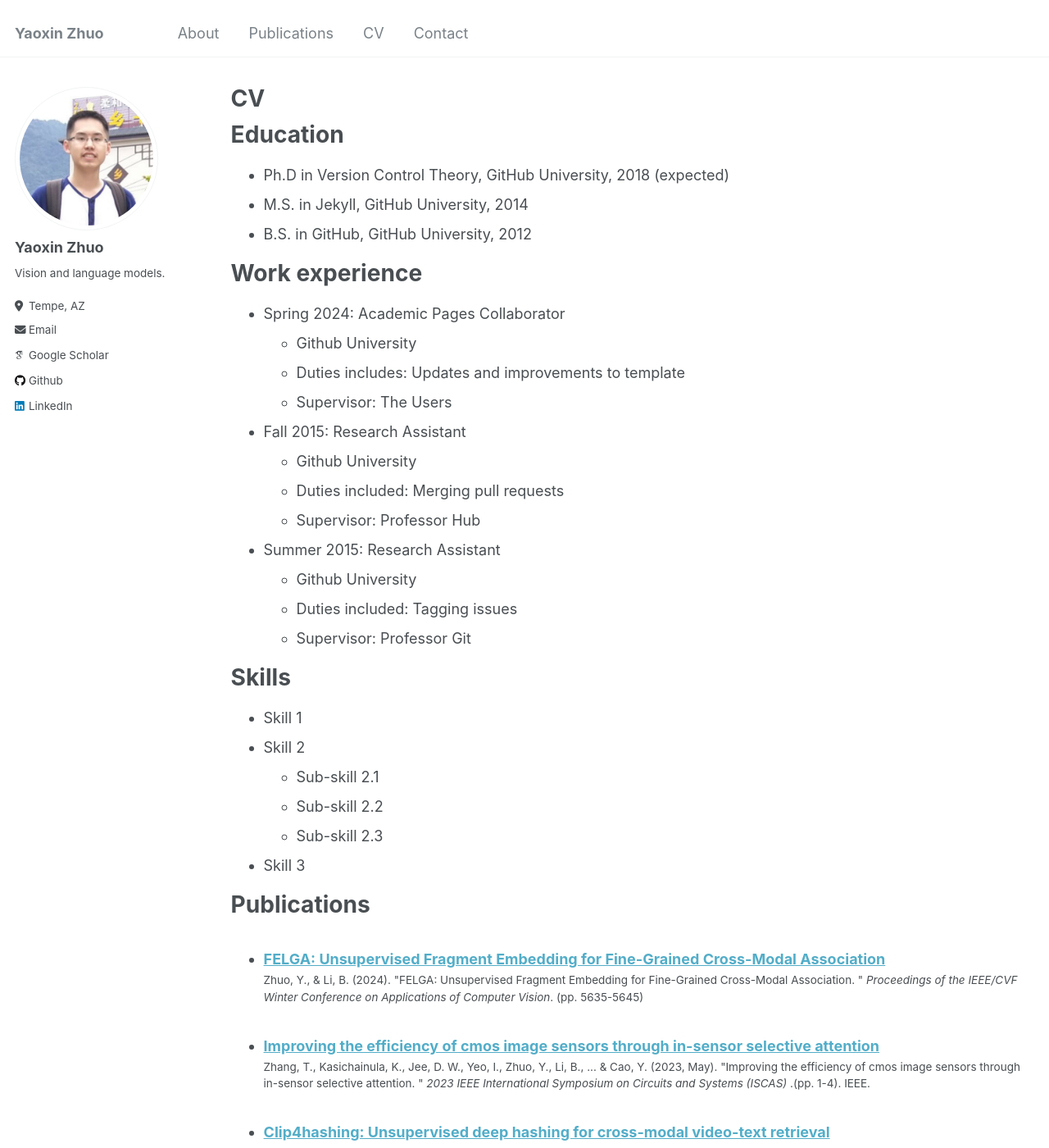
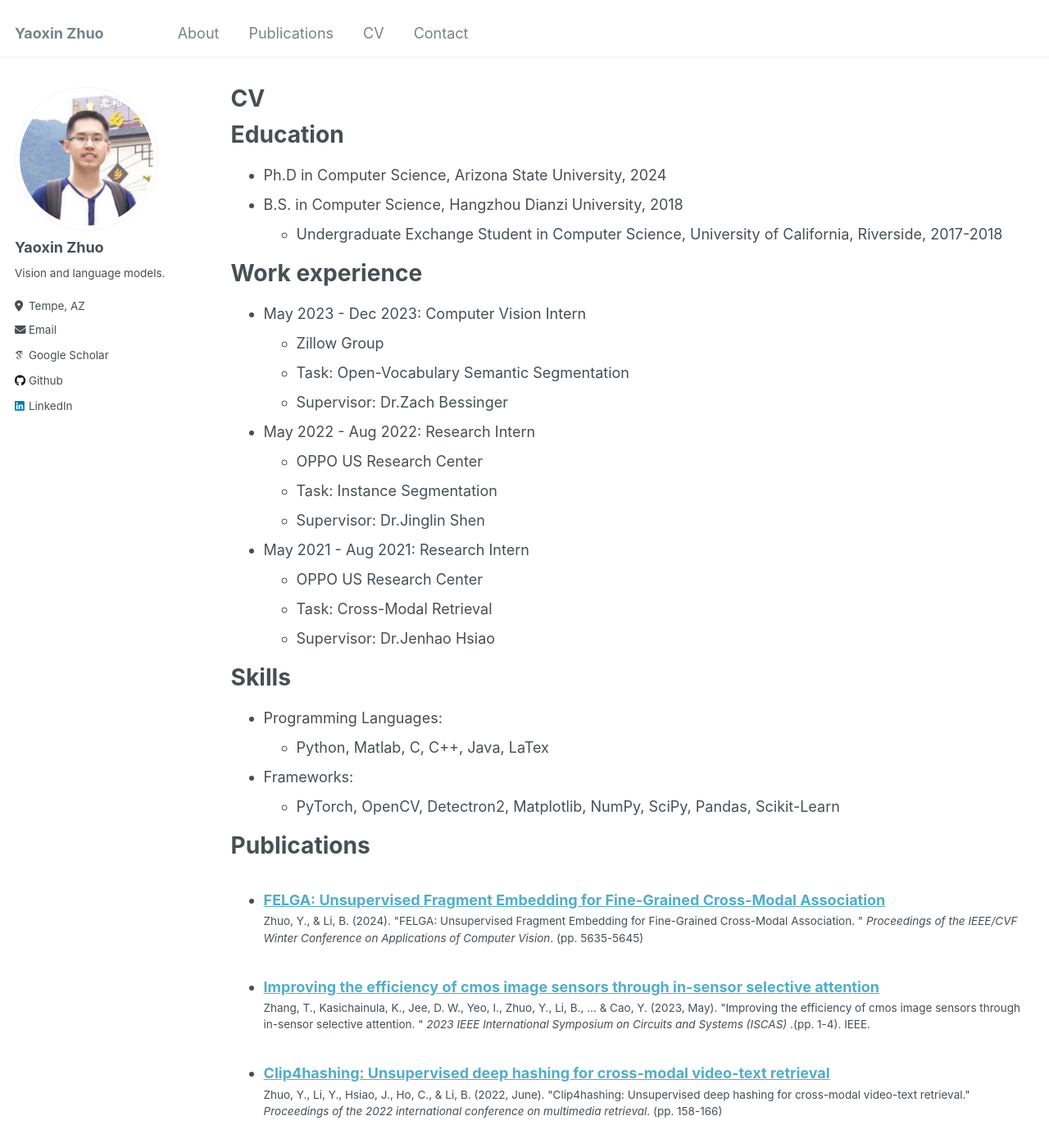
Before and after one commit to yaoxinzhuo/yaoxinzhuo.github.io, a Jekyll site: the page built from _pages/cv.md, in a window 1280 px wide and 1400 px high. Shown: the whole window at 82% size. Built offline with Jekyll 4.4.1, drawn with Linux system fonts in a browser that asks for light colours; some web fonts are replaced; some of the changed text lies outside the part shown.

Commit message:
Update cv.md

```diff
--- a/_pages/cv.md
+++ b/_pages/cv.md
@@ -11,35 +11,33 @@ redirect_from:
 
 Education
 ======
-* Ph.D in Version Control Theory, GitHub University, 2018 (expected)
-* M.S. in Jekyll, GitHub University, 2014
-* B.S. in GitHub, GitHub University, 2012
+* Ph.D in Computer Science, Arizona State University, 2024
+* B.S. in Computer Science, Hangzhou Dianzi University, 2018
+  * Undergraduate Exchange Student in Computer Science, University of California, Riverside, 2017-2018
 
 Work experience
 ======
-* Spring 2024: Academic Pages Collaborator
-  * Github University
-  * Duties includes: Updates and improvements to template
-  * Supervisor: The Users
+* May 2023 - Dec 2023: Computer Vision Intern
+  * Zillow Group
+  * Task: Open-Vocabulary Semantic Segmentation
+  * Supervisor: Dr.Zach Bessinger
 
-* Fall 2015: Research Assistant
-  * Github University
-  * Duties included: Merging pull requests
-  * Supervisor: Professor Hub
+* May 2022 - Aug 2022: Research Intern
+  * OPPO US Research Center
+  * Task: Instance Segmentation
+  * Supervisor: Dr.Jinglin Shen
 
-* Summer 2015: Research Assistant
-  * Github University
-  * Duties included: Tagging issues
-  * Supervisor: Professor Git
+* May 2021 - Aug 2021: Research Intern
+  * OPPO US Research Center
+  * Task: Cross-Modal Retrieval
+  * Supervisor: Dr.Jenhao Hsiao
 
 Skills
 ======
-* Skill 1
-* Skill 2
-  * Sub-skill 2.1
-  * Sub-skill 2.2
-  * Sub-skill 2.3
-* Skill 3
+* Programming Languages:
+  * Python, Matlab, C, C++, Java, LaTex
+* Frameworks:
+  * PyTorch, OpenCV, Detectron2, Matplotlib, NumPy, SciPy, Pandas, Scikit-Learn
 
 Publications
 ======
@@ -47,18 +45,15 @@ Publications
     {% include archive-single-cv.html %}
   {% endfor %}</ul>
 
-Talks
+
+Services
 ======
-  <ul>{% for post in site.talks reversed %}
-    {% include archive-single-talk-cv.html  %}
-  {% endfor %}</ul>
-
-Teaching
-======
-  <ul>{% for post in site.teaching reversed %}
-    {% include archive-single-cv.html %}
-  {% endfor %}</ul>
-
-Service and leadership
-======
-* Currently signed in to 43 different slack teams
+* Reviewer
+  * IEEE/CVF Conference on Computer Vision and Pattern Recognition (CVPR)
+  * European Conference on Computer Vision (ECCV)
+  * IEEE/CVF Winter Conference on Applications of Computer Vision (WACV)
+  * International Conference on Medical Image Computing and Computer Assisted Intervention (MICCAI)
+  * IEEE Transactions on Image Processing (TIP)
+  * ACM Transactions on Intelligent Systems and Technology (TIST)
+  * Expert Systems With Applications (ESWA)
+  * International Conference on Pattern Recognition (ICPR)
```
